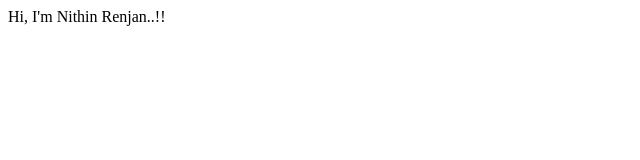
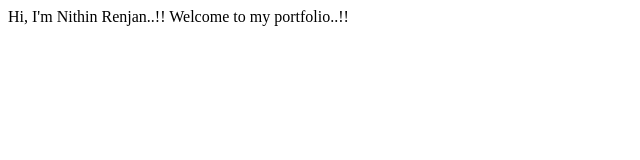
Before and after one commit to nithinrenjan/nithin-renjan-portfolio, a plain HTML site: page index.html in a window 1280 px wide. Shown: the whole page, without its empty margins (0-640 px from the left). Drawn offline with Linux system fonts and the light colour scheme.

Commit message:
update code

```diff
--- a/index.html
+++ b/index.html
@@ -7,6 +7,6 @@
     <title>Portfolio-Nithin_Renjan</title>
 </head>
 <body>
-    Hi, I'm Nithin Renjan..!!
+    Hi, I'm Nithin Renjan..!! Welcome to my portfolio..!!
 </body>
 </html>
```
